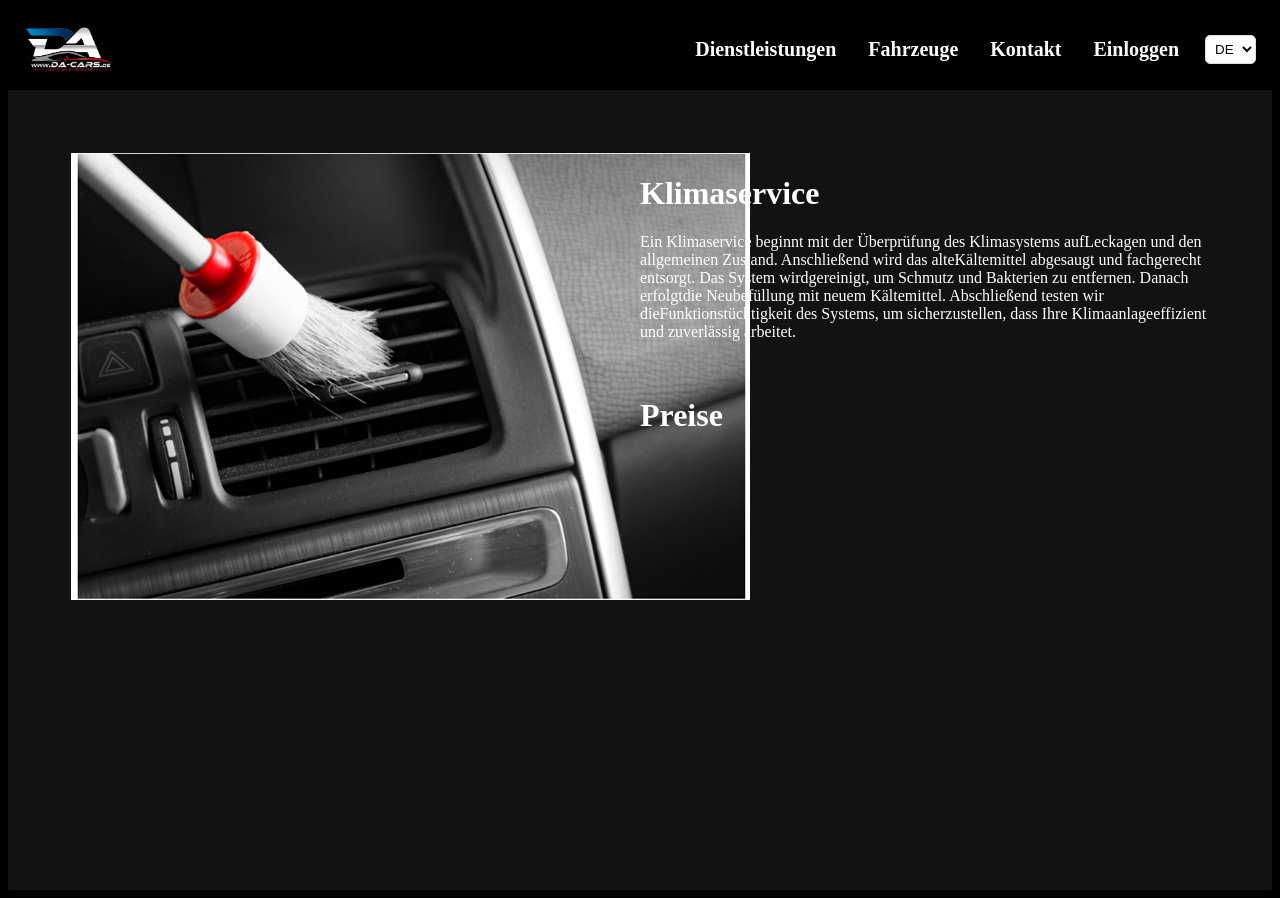
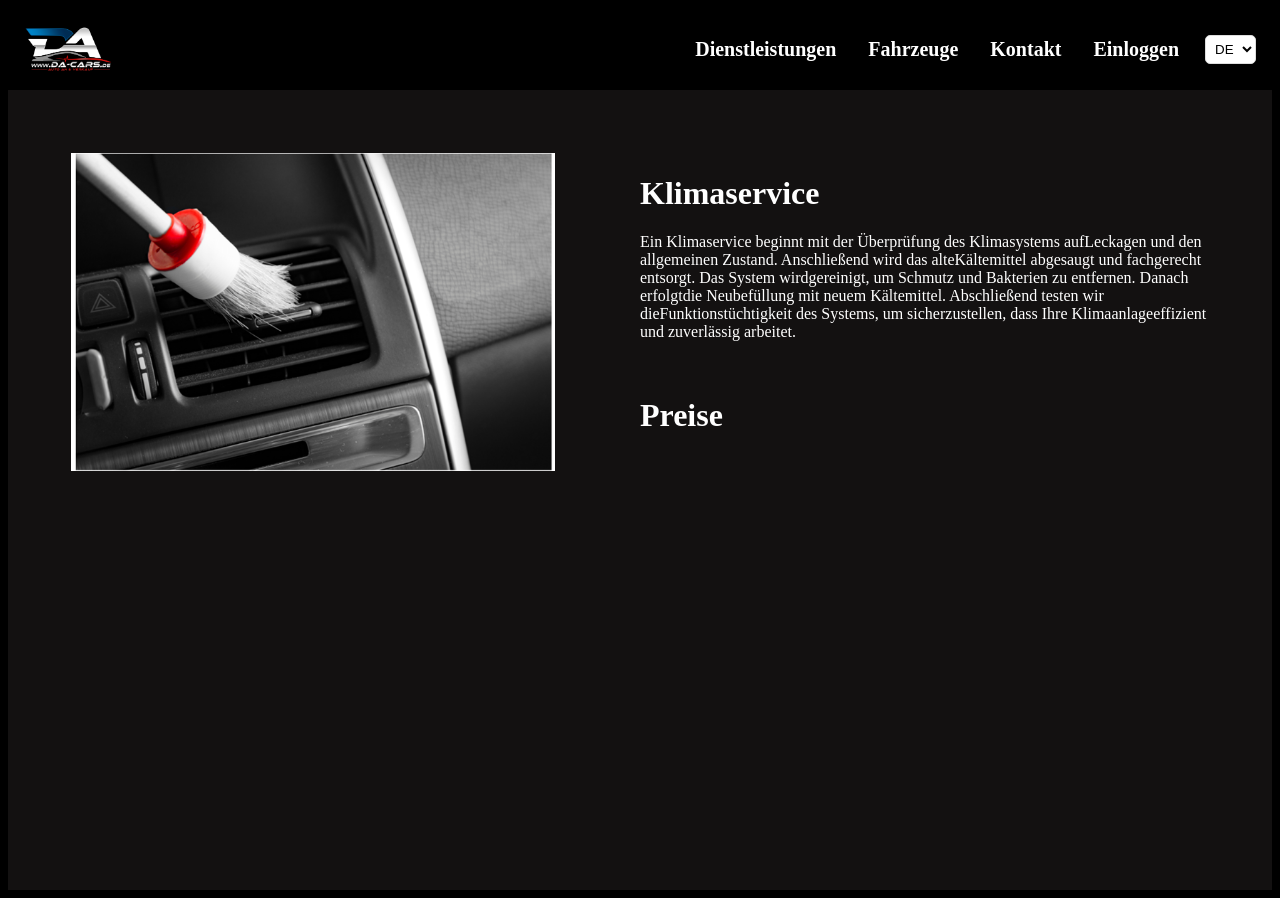
Before and after one commit to Zohaib770/da-cars, a React (Vite) app in the folder ui/: page /klimaservice in a window 1280 px wide. Built offline with nearby package versions, Linux system fonts and the light colour scheme.

Commit message:
update klimaservice css

```diff
--- a/ui/src/components/maingridpages/MainGridPages.css
+++ b/ui/src/components/maingridpages/MainGridPages.css
@@ -136,6 +136,11 @@ td {
     margin-left: 5%;
 }
 
+.klimaservice-container .imag img {
+    max-width: 85%;
+    height: auto;
+}
+
 .klimaservice-container .txt{
     color: #fff;
     width: 45%;
```
